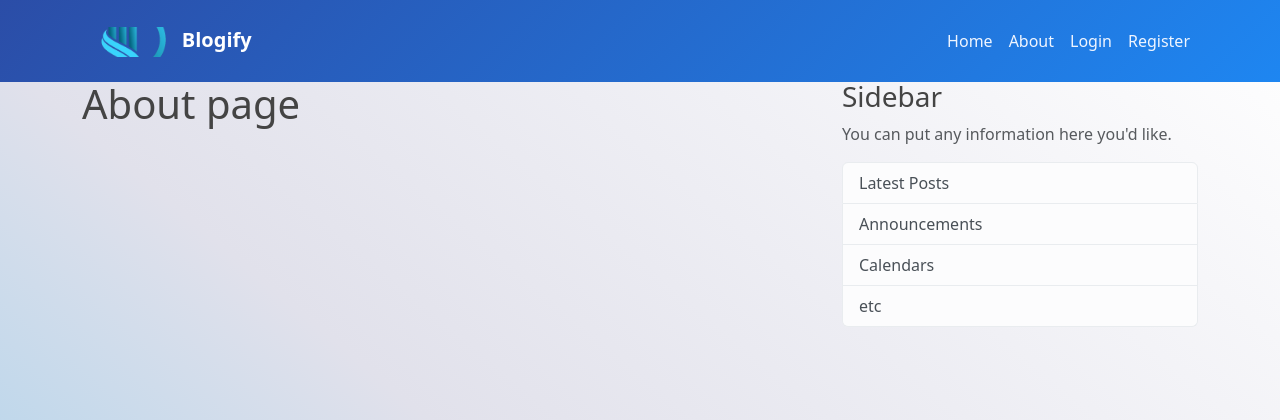
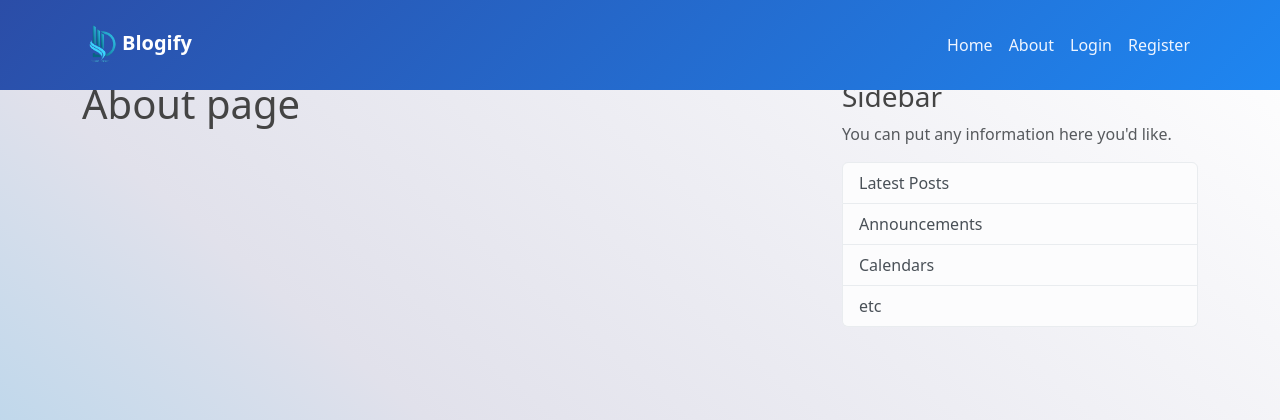
Before and after one commit to BrianKimurgor/Blogify, a Flask app: page /about in a window 1280 px wide. Shown: the top 420 px of the page. Run offline with Flask 2, Linux system fonts and the light colour scheme; some libraries are stand-ins or nearby versions.

Commit message:
designing the logo size well

```diff
--- a/Blogify/__init__.py
+++ b/Blogify/__init__.py
@@ -1,7 +1,7 @@
 import os
 from flask import Flask
 from flask_sqlalchemy import SQLAlchemy
-from flask_uploads import UploadSet, IMAGES, configure_uploads
+from flask_reuploads import UploadSet, IMAGES, configure_uploads
 from flask_bcrypt import Bcrypt
 from flask_login import LoginManager
 from flask_mail import Mail
--- a/Blogify/templates/main.html
+++ b/Blogify/templates/main.html
@@ -20,7 +20,7 @@
   <header class="site-header">
     <nav class="navbar navbar-expand-md navbar-dark bg-steel fixed-top">
       <div class="container">
-        <a class="navbar-brand mr-4" href="/"><img style="width: 100%; object-fit: cover; height: 30px;" class="image"
+        <a class="navbar-brand mr-4" href="/"><img style="width: 100%; object-fit: cover; height: 40px; width: 40px;" class="image"
             src="{{ url_for('static', filename='images/logo.png') }}">Blogify</a>
         <button class="navbar-toggler" type="button" data-bs-toggle="collapse" data-bs-target="#navbarToggle"
           aria-controls="navbarToggle" aria-expanded="false" aria-label="Toggle navigation">
```
Also changed, not shown: Blogify/requirements.txt (+7 -1 lines), Blogify/uploads/Designer.png (added), Blogify/uploads/camera.jpg (added), instance/site.db.
